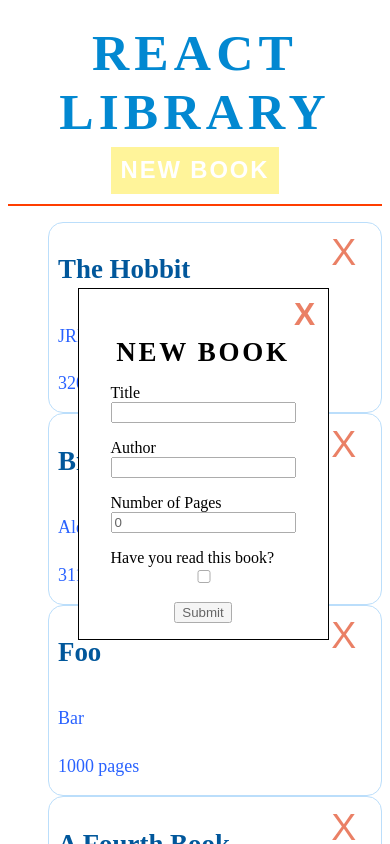
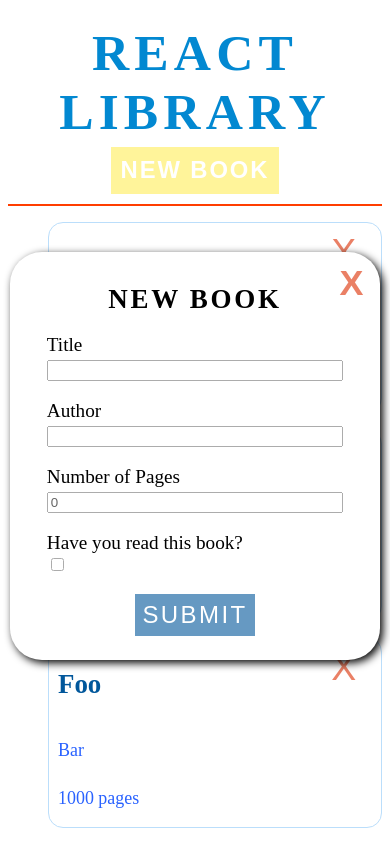
Before and after one commit to clavierbulb-green/React-Library, a React (Vite) app: page / in a window 390 px wide. Both pictures are taken after a click on the button "NEW BOOK". Shown: the top 844 px of the page. Built offline with nearby package versions, Linux system fonts and the light colour scheme.

Commit message:
Style form to be responsive with aligned fields

```diff
--- a/src/style.css
+++ b/src/style.css
@@ -58,6 +58,7 @@ header {
 }
 
 .book-list li {
+  margin-bottom: 1em;
 }
 
 .book-card {
@@ -72,7 +73,6 @@ header {
 
   color: #2962FF;
   font-size: calc(1rem + 0.5vw);
-
 }
 
 .book-card .title {
@@ -97,11 +97,15 @@ header {
   background-color: white;
 }
 
+
+/* || BOOK FORM */
+
 .form-container {
   position: absolute;
   width: 100%;
   height: 100%;
   top: 0;
+  left: 0;
 
   display: flex;
   align-items: center;
@@ -110,52 +114,92 @@ header {
   z-index: 40;
 }
 
+
 .book-form {
   position: relative;
   z-index: 50;
   background-color: white;
-  padding: 1em;
-  margin-top: 1em;
+  padding-top: 1em;
+  padding-bottom: 1.5em;
   top: 4%;
+
+  width: 480px;
 
   display: flex;
   flex-direction: column;
   justify-content: center;
   align-items: center;
 
-  border: 1px solid black;
+  border-radius: 2em;
+
+  box-shadow: 3px 3px 8px black;
+}
+
+@media (max-width: 480px) {
+  .book-form {
+    width: 95%;
+  }
+}
+
+@media (max-height: 460px) {
+  .book-form {
+    top: 30%;
+  }
 }
 
 .field-list {
   list-style: none;
   padding: 0;
   margin: 0;
+  width: 80%;
+
+  font-size: 1.2em;
 }
 
 .field-list li {
   display: flex;
   flex-direction: column;
   justify-content: center;
-  margin: 1em;
+  margin-top: 1em;
+  margin-bottom: 1em;
 }
 
 .form-title {
   font-size: calc(1.2rem + 2vw);
   margin-bottom: 0;
-  margin-top: 1.2em;
+  margin-top: 0.6em;
   text-transform: uppercase;
   letter-spacing: 0.1em;
 }
 
 .form-close-button {
   position: absolute;
-  top: 0.2em;
-  right: 0.2em;
+  top: 0.3em;
+  right: 0.3em;
 
   border-style: none;
   background-color: white;
   color: #DD2C00;
 
-  font-size: calc(1.5em + 2vw);
+  font-size: calc(2em + 1vw);
   font-weight: bold;
 }
+
+input {
+  margin-top: 0.3em;
+}
+input[type="checkbox"] {
+  align-self: start;
+}
+
+button[type="submit"] {
+  border-style: none;
+  text-transform: uppercase;
+  letter-spacing: 0.1em;
+  font-size: 1.5em;
+
+  padding: 0.3em;
+  color: white;
+  background-color: #01579B;
+
+}
```
